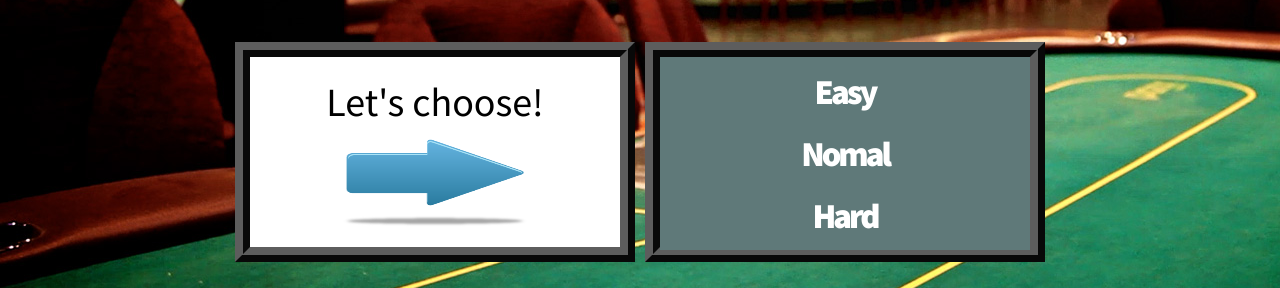
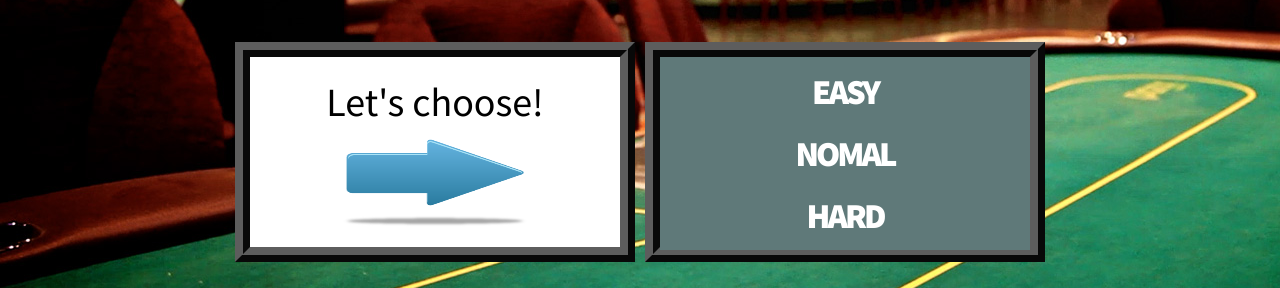
Before and after one commit to Tomoyuki3001/finalgame, a plain HTML site: page top.html in a window 1280 px wide. Shown: the part 510-798 px from the top of the page. Drawn offline with Linux system fonts and the light colour scheme.

Commit message:
up to date

```diff
--- a/top.html
+++ b/top.html
@@ -66,9 +66,9 @@
       </div>
       <div class="box">
         <div class="box_link">
-          <p class="box_p"><a href="./game_easy.html">Easy</a></p>
-          <p class="box_p"><a href="./game_nomal.html">Nomal</a></p>
-          <p class="box_p"><a href="./game_hard.html">Hard</a></p>
+          <p class="box_p"><a href="./game_easy.html">EASY</a></p>
+          <p class="box_p"><a href="./game_nomal.html">NOMAL</a></p>
+          <p class="box_p"><a href="./game_hard.html">HARD</a></p>
         </div>
       </div>
     </section>
```
